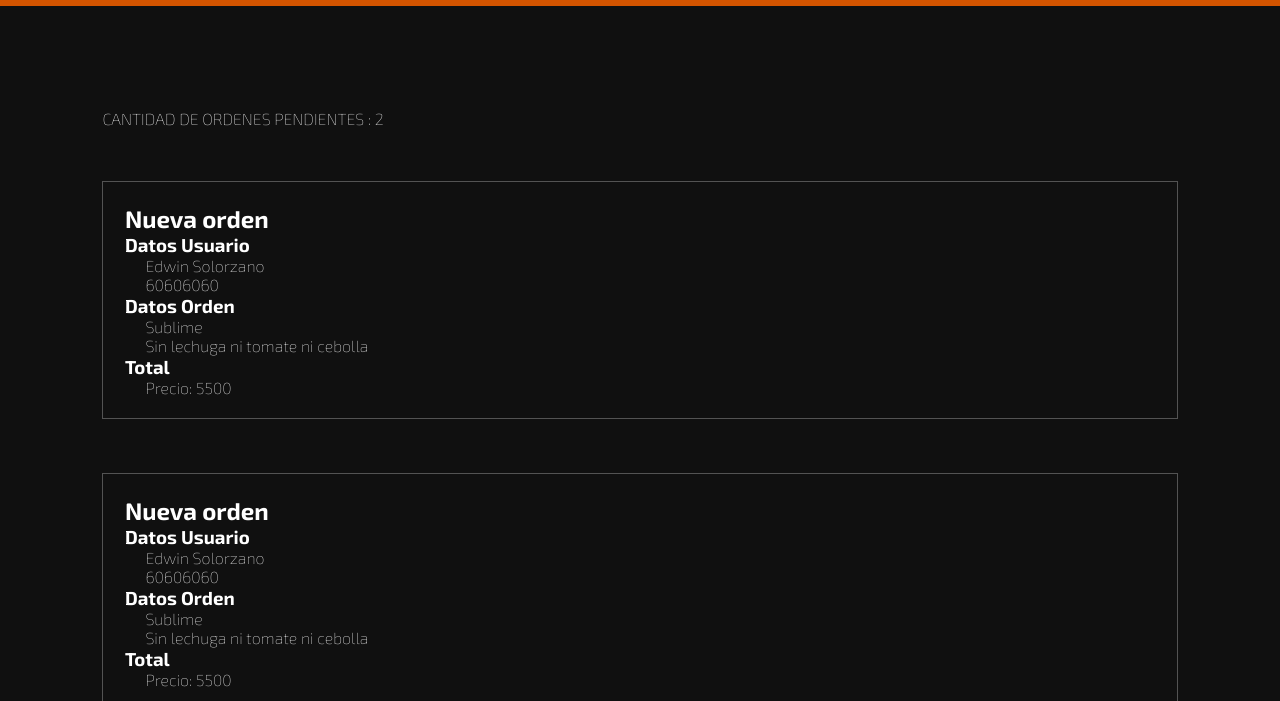
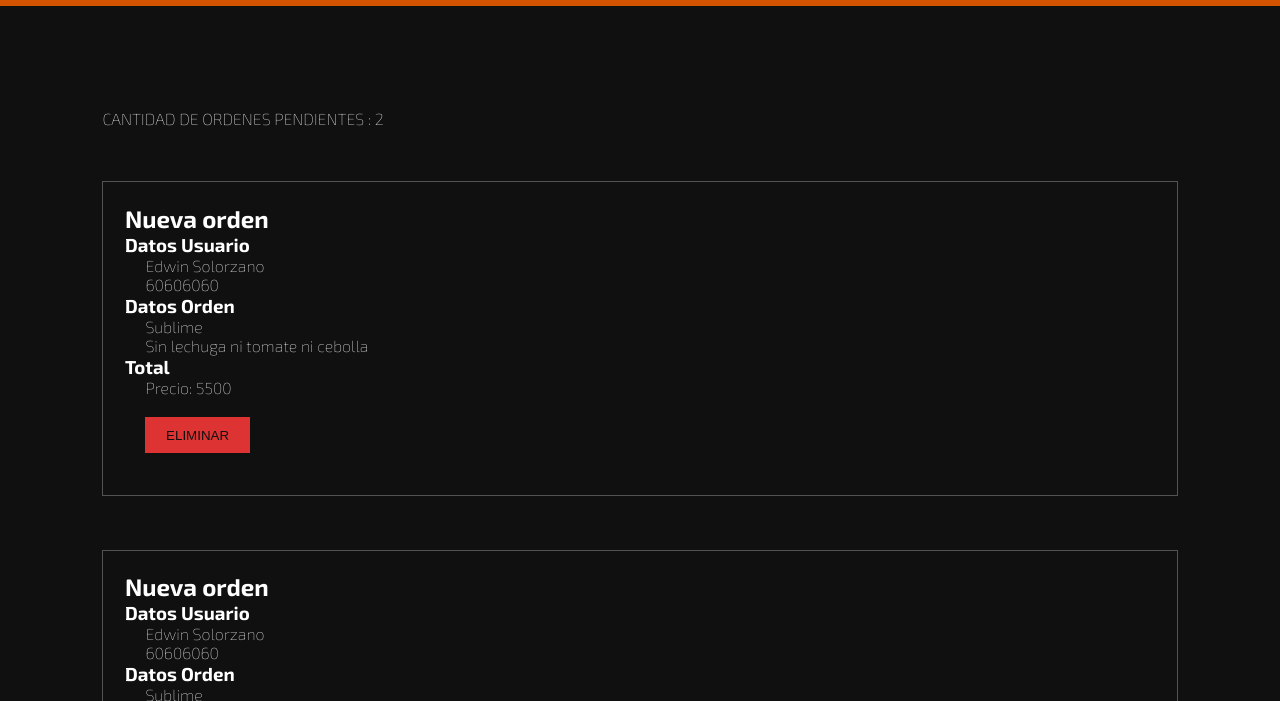
Before and after one commit to edwinSolorzanoC/Sublime, a website: page administracion.html in a window 1280 px wide. Shown: the part 98-799 px from the top of the page. Drawn offline with Linux system fonts and the light colour scheme; some packages are replaced by stand-ins of ours; a script that the page names is missing.

Commit message:
Add files via upload

```diff
--- a/administracion.html
+++ b/administracion.html
@@ -47,6 +47,9 @@
                         <h3>Total</h3>
                         <p>Precio: 5500</p>
                     </li>
+                    <li>
+                        <button id="eliminar">ELIMINAR</button>
+                    </li>
                 </ul>
 
                 <ul>
@@ -66,6 +69,9 @@
                     <li>
                         <h3>Total</h3>
                         <p>Precio: 5500</p>
+                    </li>
+                    <li></li>
+                        <button id="eliminar">ELIMINAR</button>
                     </li>
                 </ul>
 
--- a/styles/administracion.css
+++ b/styles/administracion.css
@@ -1,5 +1,16 @@
 @import url(main.css);
 
+/*
+
+PALETA DE COLORES SUBLIEME---
+Naranja-
+#d35400
+Negro-
+#101010
+Blanco-
+#ffffff
+
+*/
 .ordenes{
     padding: 8%;
 }
@@ -14,3 +25,10 @@
 .ordenes .orden li p{
     padding-left: 2%;
 }
+.ordenes .orden ul li button{
+    padding: 1% 2%;
+    margin: 2%;
+    background-color: #d33;
+    border: none;
+    color: #101010;
+}
```
